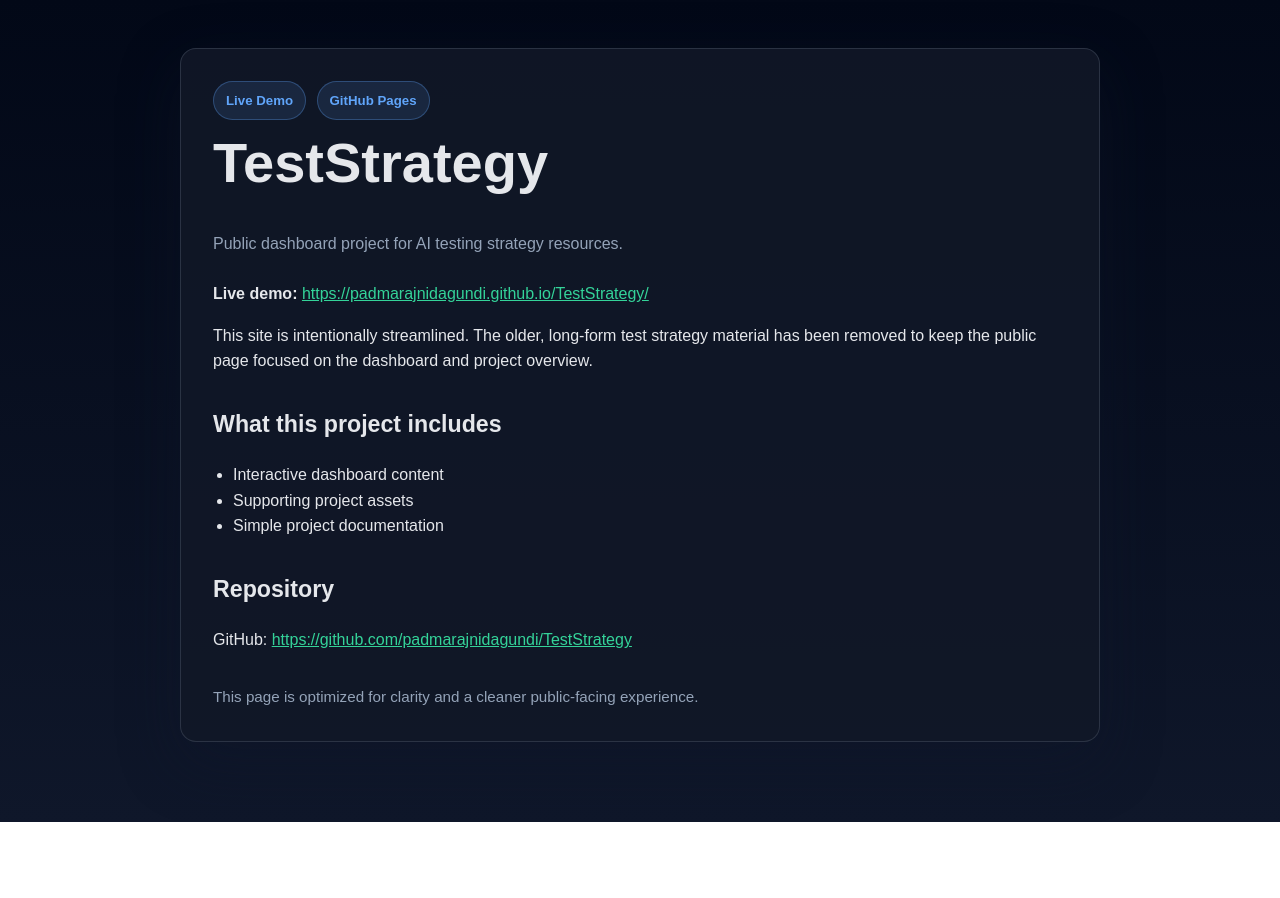
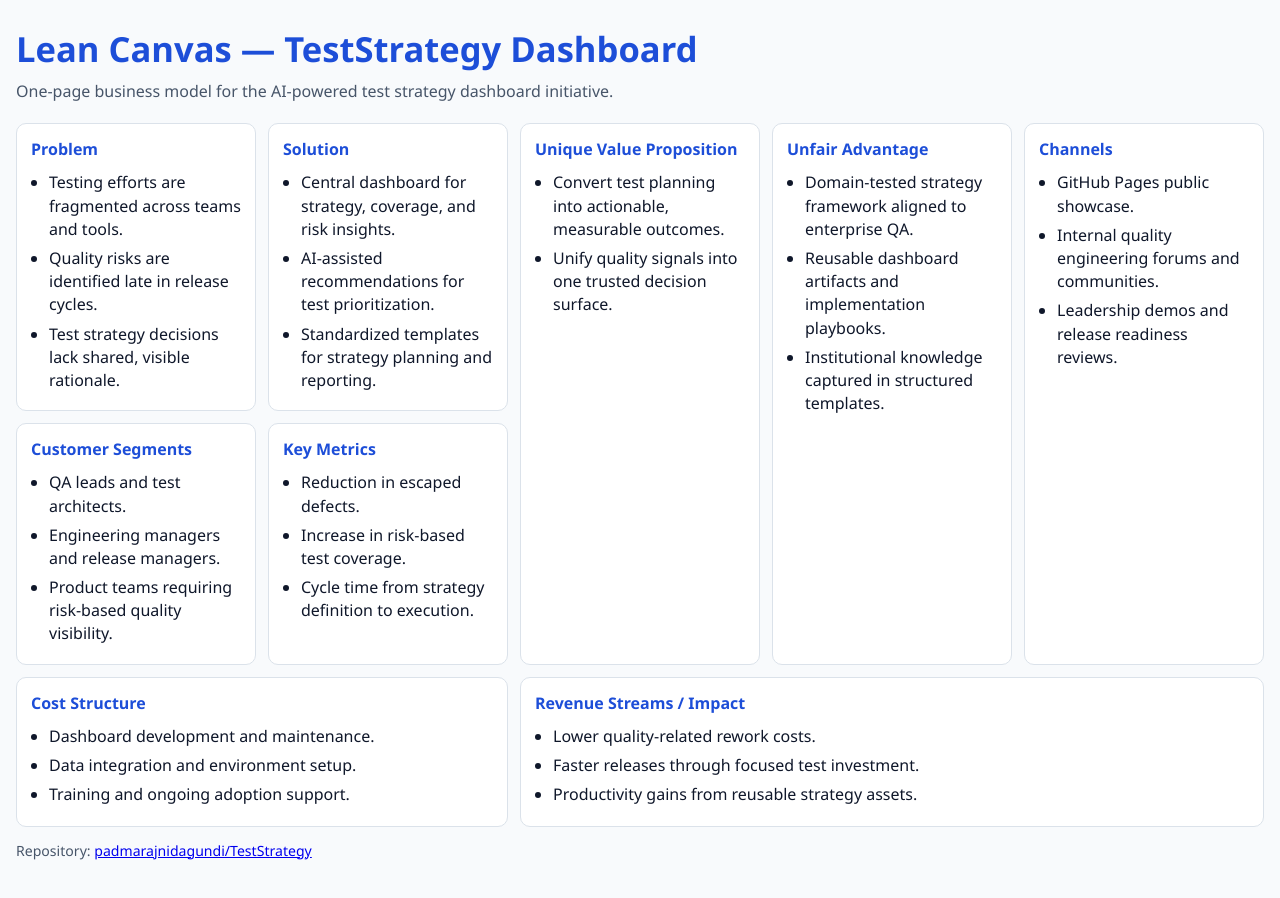
Before and after one commit to padmarajnidagundi/TestStrategy, a plain HTML site: page index.html in a window 1280 px wide. Before the commit the page ends 822 px from the top, so only its background shows below. Drawn offline with Linux system fonts and the light colour scheme.

Commit message:
Convert site to one-page Lean Canvas
Co-authored-by: Copilot <223556219+Copilot@users.noreply.github.com>

```diff
--- a/index.html
+++ b/index.html
@@ -3,112 +3,213 @@
   <head>
     <meta charset="UTF-8" />
     <meta name="viewport" content="width=device-width, initial-scale=1.0" />
-    <title>TestStrategy</title>
+    <title>TestStrategy Lean Canvas</title>
     <style>
       :root {
-        --bg: #0f172a;
-        --panel: #111827;
-        --panel-alt: #1f2937;
-        --text: #e5e7eb;
-        --muted: #94a3b8;
-        --accent: #60a5fa;
-        --accent-2: #34d399;
+        --bg: #f8fafc;
+        --panel: #ffffff;
+        --border: #dbe2ea;
+        --text: #0f172a;
+        --muted: #475569;
+        --accent: #1d4ed8;
       }
-      * { box-sizing: border-box; }
+      * {
+        box-sizing: border-box;
+      }
       body {
         margin: 0;
-        font-family: Arial, Helvetica, sans-serif;
-        background: linear-gradient(180deg, #020817 0%, #0f172a 100%);
+        font-family: "Segoe UI", Arial, Helvetica, sans-serif;
+        background: var(--bg);
         color: var(--text);
-        line-height: 1.6;
+        line-height: 1.45;
       }
-      .container {
-        max-width: 960px;
+      main {
+        max-width: 1280px;
         margin: 0 auto;
-        padding: 48px 20px 80px;
+        padding: 24px 16px 40px;
       }
-      .card {
-        background: rgba(17, 24, 39, 0.9);
-        border: 1px solid rgba(148, 163, 184, 0.2);
-        border-radius: 16px;
-        padding: 32px;
-        box-shadow: 0 20px 60px rgba(15, 23, 42, 0.4);
+      header {
+        margin-bottom: 20px;
       }
-      h1 {
-        margin-top: 0;
-        font-size: clamp(2.2rem, 5vw, 3.5rem);
-        line-height: 1.1;
+      header h1 {
+        margin: 0 0 6px;
+        font-size: clamp(1.6rem, 2.7vw, 2.4rem);
+        color: var(--accent);
       }
-      h2 {
-        margin-top: 2rem;
-        font-size: 1.45rem;
+      header p {
+        margin: 0;
+        color: var(--muted);
       }
-      p, li {
-        color: var(--text);
+
+      .canvas {
+        display: grid;
+        grid-template-columns: 1fr;
+        gap: 12px;
       }
-      .badge {
-        display: inline-block;
-        margin: 0 6px 12px 0;
-        padding: 8px 12px;
-        border-radius: 999px;
-        background: rgba(96, 165, 250, 0.12);
-        border: 1px solid rgba(96, 165, 250, 0.3);
+
+      .block {
+        background: var(--panel);
+        border: 1px solid var(--border);
+        border-radius: 10px;
+        padding: 14px 14px 12px;
+        min-height: 170px;
+      }
+
+      .block h2 {
+        margin: 0 0 10px;
+        font-size: 1rem;
         color: var(--accent);
-        font-size: 0.83rem;
-        font-weight: 600;
       }
-      a {
-        color: var(--accent-2);
+
+      .block ul {
+        margin: 0;
+        padding-left: 18px;
       }
-      ul {
-        padding-left: 20px;
+
+      .block li {
+        margin: 0 0 6px;
       }
-      .meta {
+
+      footer {
+        margin-top: 14px;
         color: var(--muted);
-        margin: 16px 0 24px;
+        font-size: 0.88rem;
       }
-      footer {
-        margin-top: 32px;
-        color: var(--muted);
-        font-size: 0.95rem;
+
+      @media (min-width: 980px) {
+        .canvas {
+          grid-template-columns: repeat(5, minmax(0, 1fr));
+          grid-template-areas:
+            "problem solution unique advantage channels"
+            "segments metrics unique advantage channels"
+            "cost cost revenue revenue revenue";
+        }
+
+        .problem {
+          grid-area: problem;
+        }
+        .solution {
+          grid-area: solution;
+        }
+        .unique {
+          grid-area: unique;
+        }
+        .advantage {
+          grid-area: advantage;
+        }
+        .channels {
+          grid-area: channels;
+        }
+        .segments {
+          grid-area: segments;
+        }
+        .metrics {
+          grid-area: metrics;
+        }
+        .cost {
+          grid-area: cost;
+          min-height: 150px;
+        }
+        .revenue {
+          grid-area: revenue;
+          min-height: 150px;
+        }
       }
     </style>
   </head>
   <body>
-    <main class="container">
-      <div class="card">
-        <div>
-          <span class="badge">Live Demo</span>
-          <span class="badge">GitHub Pages</span>
-        </div>
-        <h1>TestStrategy</h1>
-        <p class="meta">Public dashboard project for AI testing strategy resources.</p>
+    <main>
+      <header>
+        <h1>Lean Canvas — TestStrategy Dashboard</h1>
+        <p>One-page business model for the AI-powered test strategy dashboard initiative.</p>
+      </header>
 
-        <p>
-          <strong>Live demo:</strong>
-          <a href="https://padmarajnidagundi.github.io/TestStrategy/">https://padmarajnidagundi.github.io/TestStrategy/</a>
-        </p>
+      <section class="canvas" aria-label="Lean Canvas">
+        <article class="block problem">
+          <h2>Problem</h2>
+          <ul>
+            <li>Testing efforts are fragmented across teams and tools.</li>
+            <li>Quality risks are identified late in release cycles.</li>
+            <li>Test strategy decisions lack shared, visible rationale.</li>
+          </ul>
+        </article>
 
-        <p>
-          This site is intentionally streamlined. The older, long-form test strategy material has been removed to keep the public page focused on the dashboard and project overview.
-        </p>
+        <article class="block solution">
+          <h2>Solution</h2>
+          <ul>
+            <li>Central dashboard for strategy, coverage, and risk insights.</li>
+            <li>AI-assisted recommendations for test prioritization.</li>
+            <li>Standardized templates for strategy planning and reporting.</li>
+          </ul>
+        </article>
 
-        <h2>What this project includes</h2>
-        <ul>
-          <li>Interactive dashboard content</li>
-          <li>Supporting project assets</li>
-          <li>Simple project documentation</li>
-        </ul>
+        <article class="block unique">
+          <h2>Unique Value Proposition</h2>
+          <ul>
+            <li>Convert test planning into actionable, measurable outcomes.</li>
+            <li>Unify quality signals into one trusted decision surface.</li>
+          </ul>
+        </article>
 
-        <h2>Repository</h2>
-        <p>
-          GitHub: <a href="https://github.com/padmarajnidagundi/TestStrategy">https://github.com/padmarajnidagundi/TestStrategy</a>
-        </p>
+        <article class="block advantage">
+          <h2>Unfair Advantage</h2>
+          <ul>
+            <li>Domain-tested strategy framework aligned to enterprise QA.</li>
+            <li>Reusable dashboard artifacts and implementation playbooks.</li>
+            <li>Institutional knowledge captured in structured templates.</li>
+          </ul>
+        </article>
 
-        <footer>
-          This page is optimized for clarity and a cleaner public-facing experience.
-        </footer>
-      </div>
+        <article class="block channels">
+          <h2>Channels</h2>
+          <ul>
+            <li>GitHub Pages public showcase.</li>
+            <li>Internal quality engineering forums and communities.</li>
+            <li>Leadership demos and release readiness reviews.</li>
+          </ul>
+        </article>
+
+        <article class="block segments">
+          <h2>Customer Segments</h2>
+          <ul>
+            <li>QA leads and test architects.</li>
+            <li>Engineering managers and release managers.</li>
+            <li>Product teams requiring risk-based quality visibility.</li>
+          </ul>
+        </article>
+
+        <article class="block metrics">
+          <h2>Key Metrics</h2>
+          <ul>
+            <li>Reduction in escaped defects.</li>
+            <li>Increase in risk-based test coverage.</li>
+            <li>Cycle time from strategy definition to execution.</li>
+          </ul>
+        </article>
+
+        <article class="block cost">
+          <h2>Cost Structure</h2>
+          <ul>
+            <li>Dashboard development and maintenance.</li>
+            <li>Data integration and environment setup.</li>
+            <li>Training and ongoing adoption support.</li>
+          </ul>
+        </article>
+
+        <article class="block revenue">
+          <h2>Revenue Streams / Impact</h2>
+          <ul>
+            <li>Lower quality-related rework costs.</li>
+            <li>Faster releases through focused test investment.</li>
+            <li>Productivity gains from reusable strategy assets.</li>
+          </ul>
+        </article>
+      </section>
+
+      <footer>
+        Repository:
+        <a href="https://github.com/padmarajnidagundi/TestStrategy">padmarajnidagundi/TestStrategy</a>
+      </footer>
     </main>
   </body>
 </html>
```
Also changed, not shown: 1 other file.
